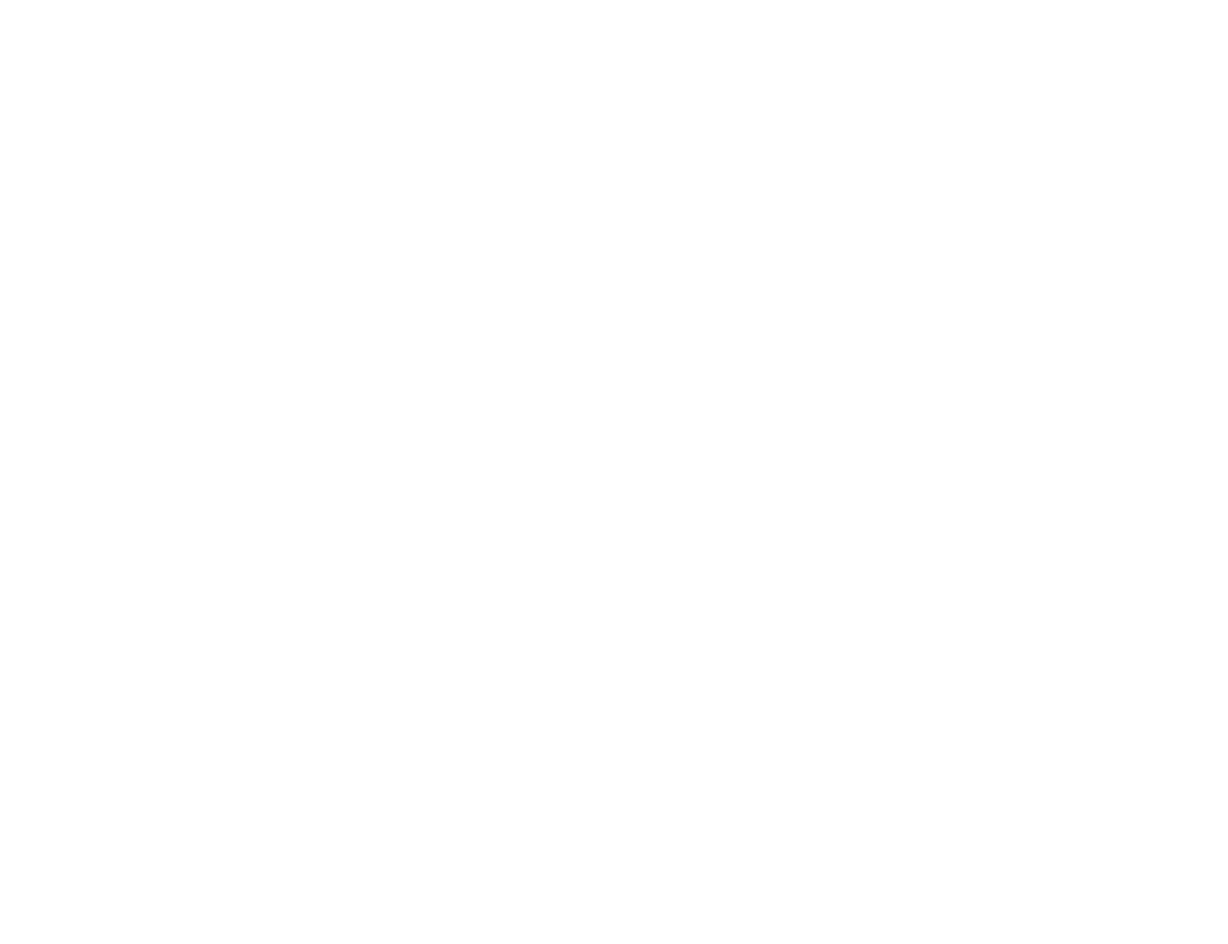
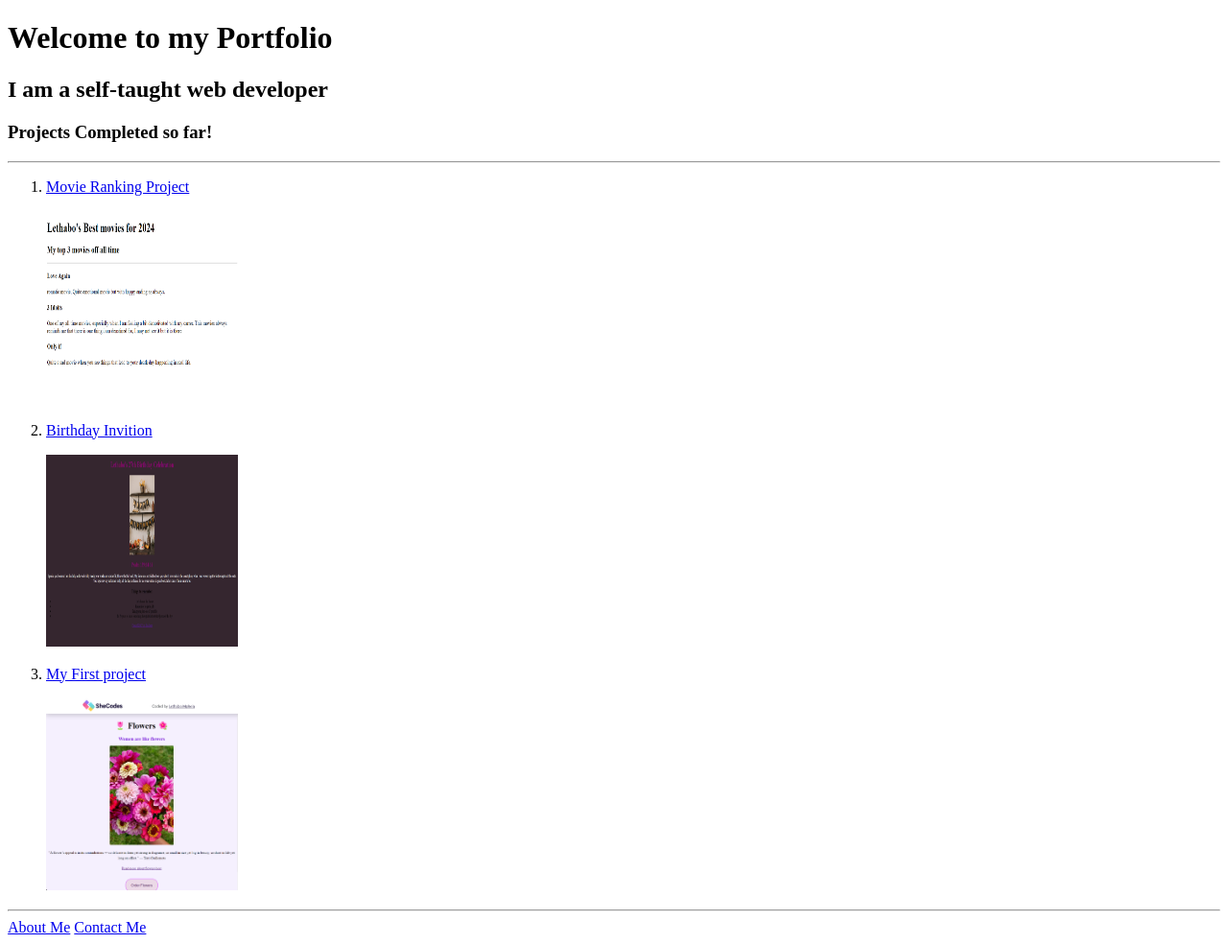
Before and after one commit to LethaboMphela-124/html-portfolio, a plain HTML site: page index.html in a window 1280 px wide. Shown: the whole page at 96% size. Before the commit the page ends 800 px from the top, so only its background shows below. Drawn offline with Linux system fonts and the light colour scheme.

Commit message:
Add files via upload

```diff
--- a/index.html
+++ b/index.html
@@ -1,15 +1,30 @@
-<!-- TODO 1: Create the HTML Boilerplate -->
+<!DOCTYPE html>
+<html lang="en">
+<head>
+    <meta charset="UTF-8">
+    <meta name="viewport" content="width=device-width, initial-scale=1.0">
+    <title>My Portfolio</title>
+</head>
+<body>
+    <h1>Welcome to my Portfolio</h1>
+    <h2>I am a self-taught web developer</h2>
 
-<!-- TODO 2: Add Your previous projects' HTML into the public folder -->
+    <h3> Projects Completed so far!</h3>
+    <hr/>
+    <ol>
+        <li> <a href="./public/Lee Project best movies 2024.html">  Movie Ranking Project</a>
+        <p> <img src="./assets/images/Lee movie-ranking.png" height="200" width="200"></p></li>
 
-<!-- TODO 3: Take screenshots of your project previews and add the images to the images folder -->
+        <li> <a href="./public/Birthday Invite.html">  Birthday Invition</a>
+        <p> <img src="./assets/images/Lee birthday invite.png" height="200" width="200"></p></li>
 
-<!-- TODO 4: Add titles/subtitles etc. -->
+        <li> <a href="https://www.shecodes.io/cohorts/1398/projects/1859329?_gl=1*gsw8rn*_gcl_au*MzAzODU5NzkwLjE3MjQ0MDAxODg.">My First project</a>
+        <p> <img src="./assets/images/Shecodes.png" height="200" width="200"></p></li>
+    </ol>
 
-<!-- TODO 5: Add a link to the project pages -->
+    <hr/>
+    <a href="./public/Lee about.html"> About Me</a>
+    <a href="./public/contact.html"> Contact Me</a>
 
-<!-- TODO 6: Add images to show the project previews
-HINT for TODO 6: You can use the height attribute set to 200 to make the image smaller:
-https://developer.mozilla.org/en-US/docs/Web/HTML/Element/img#attr-height -->
-
-<!-- TODO 7: Add the Contact Me and About Me page links -->
+</body>
+</html>
```
